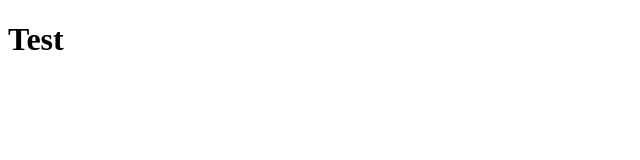
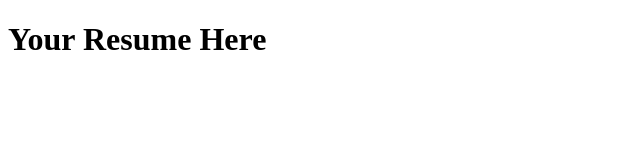
Before and after one commit to povilasmecys/povilas-mecys.github.io, a plain HTML site: page index.html in a window 1280 px wide. Shown: the whole page, without its empty margins (0-640 px from the left). Drawn offline with Linux system fonts and the light colour scheme.

Commit message:
Update index.html

```diff
--- a/index.html
+++ b/index.html
@@ -1,11 +1,11 @@
-<!doctype html>
+ <!doctype html>
 <html>
 	<head>
-		<title>Test</title>
+		<title>Resume</title>
 	</head>
 
 	<body>
-		<h1>Test </h1>
+		<h1>Your Resume Here </h1>
 	</body>
 
 </html>
```
